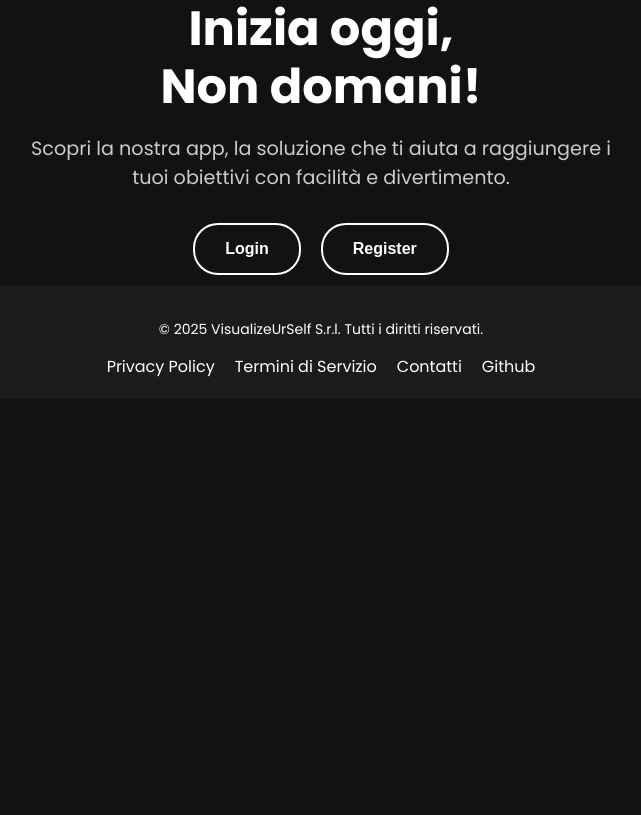
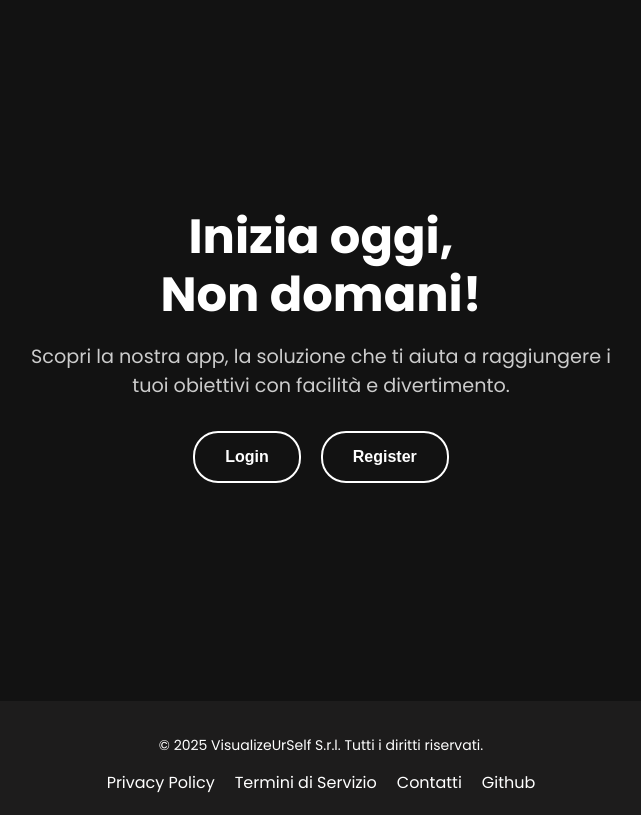
Before and after one commit to gennaro-97/ProgettoFinale, an Angular app in the folder frontend/: page / in a window 1280 px wide. Shown: the whole page, without its empty margins (319-960 px from the left). Built offline with nearby package versions, Linux system fonts and the light colour scheme.

Commit message:
Update app.component.html

```diff
--- a/frontend/src/app/app.component.html
+++ b/frontend/src/app/app.component.html
@@ -2,6 +2,7 @@
     <app-navbar></app-navbar>
 </div>
 
+<div class="index">
     <router-outlet />
-
+</div>
     <app-footer></app-footer>
```
